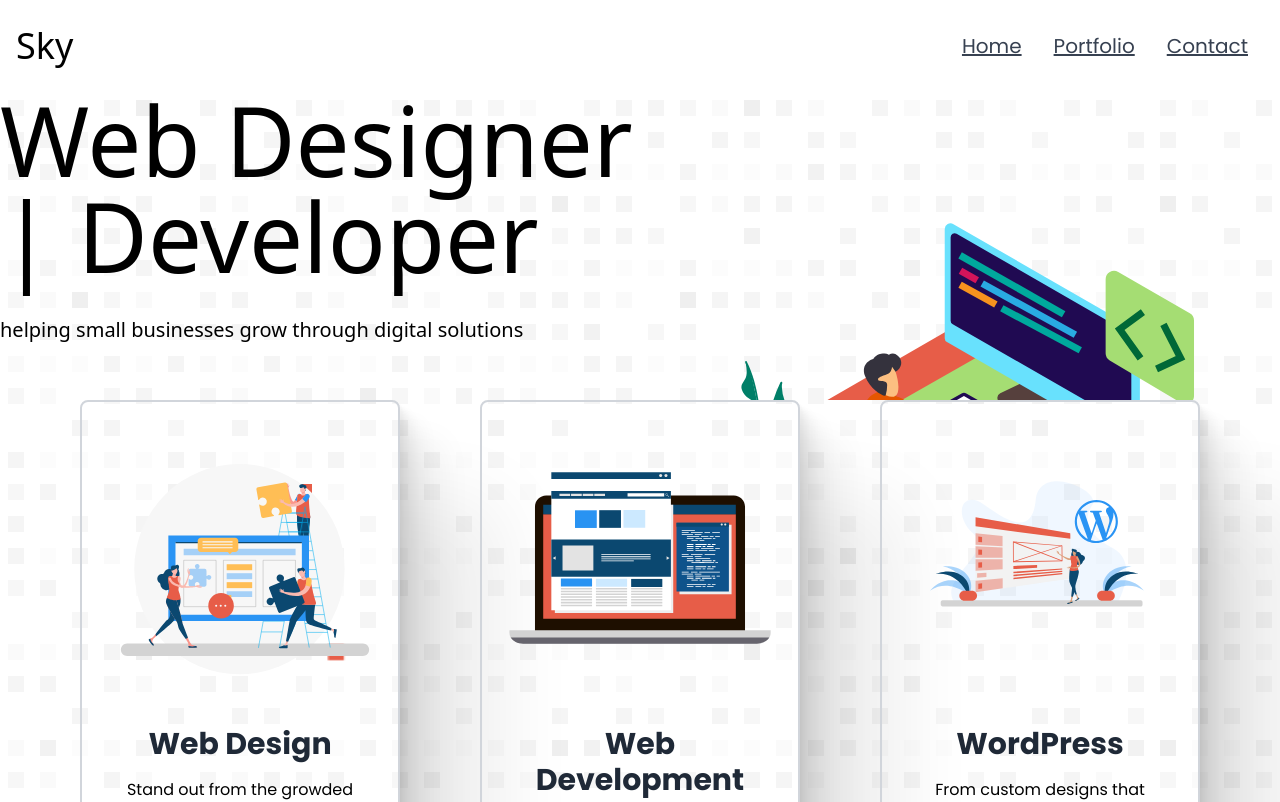
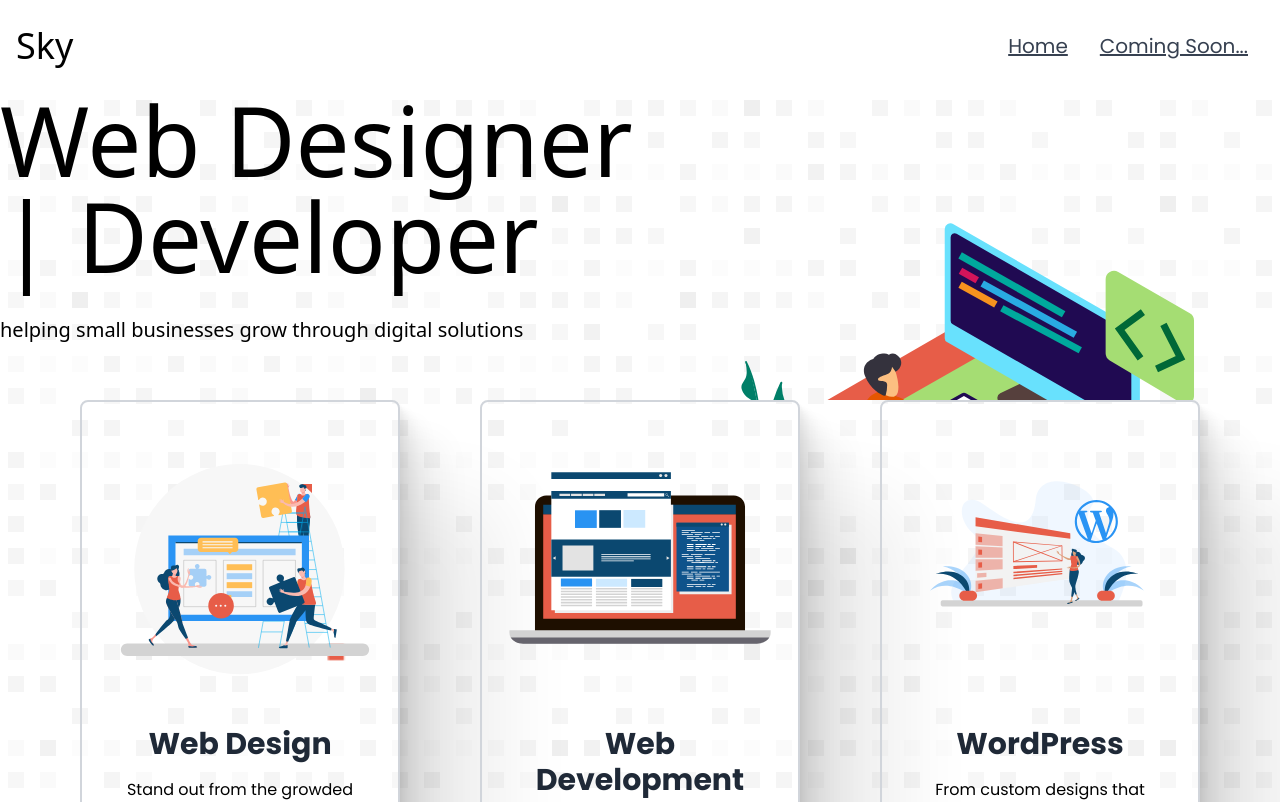
Before and after one commit to skystanoyevitch/sky-portfolio, a React (Create React App) app: page / in a window 1280 px wide. Shown: the top 802 px of the page. Built offline with nearby package versions, Linux system fonts and the light colour scheme.

Commit message:
removed navlinks for now

```diff
--- a/src/App.js
+++ b/src/App.js
@@ -11,8 +11,7 @@ import Footer from "./Layout/Navigation/Footer";
 
 const navLinks = [
 	{ id: 0, name: "Home", to: "/" },
-	{ id: 1, name: "Portfolio", to: "/portfolio" },
-	{ id: 2, name: "Contact", to: "/contact" },
+	{ id: 1, name: "Coming Soon...", to: "#" },
 ];
 
 const App = () => (
```
